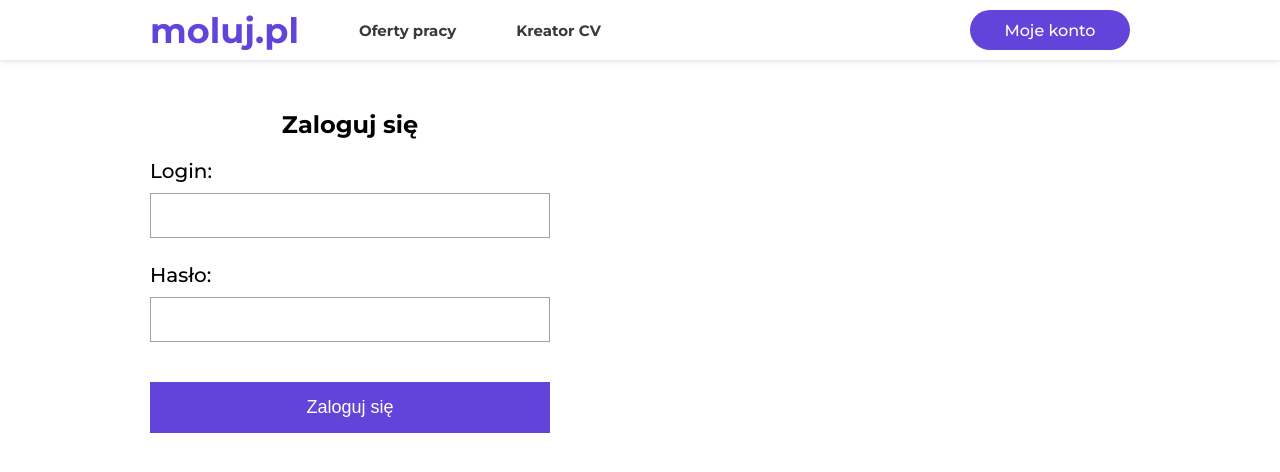
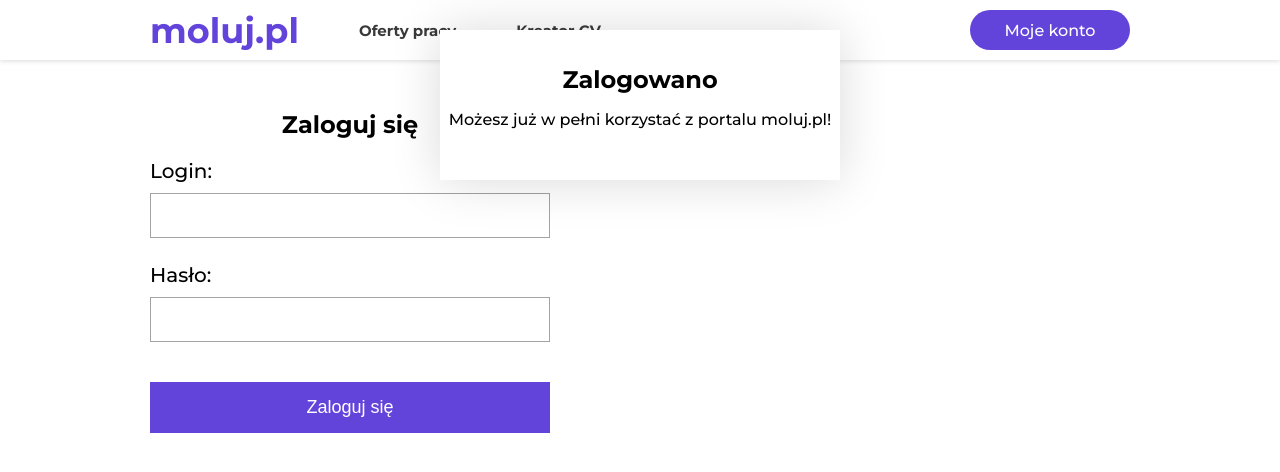
Before and after one commit to Uzyxen/system-ogloszeniowy, a Vue app: page /logowanie in a window 1280 px wide. Shown: the top 472 px of the page. Built offline with nearby package versions, Linux system fonts and the light colour scheme; no server answers; the HTML template or start-up script is replaced by a standard one.

Commit message:
Modal popup

```diff
--- /dev/null
+++ b/src/components/NotificationModal.vue
@@ -0,0 +1,32 @@
+<template>
+    <teleport to="body">
+        <div id="modal">
+            <slot/>
+        </div>
+    </teleport>
+</template>
+
+<script>
+    export default {
+
+    }
+</script>
+
+<style>
+    #modal{
+        background-color: #FFF;
+        box-shadow: 0px 1px 50px 0px rgba(0, 0, 0, 0.15);
+        z-index: 9999;
+        position: absolute;
+        top: 30px;
+        left: 50%;
+        transform: translateX(-50%);
+        width: 400px;
+        height: 150px;
+        display: flex;
+        justify-content: center;
+        align-items: center;
+        flex-direction: column;
+    }
+
+</style>
--- a/src/store/store.js
+++ b/src/store/store.js
@@ -39,7 +39,7 @@ export const useUserStore = defineStore('userStore', {
         async getUserData(endpoint) {
             const response = await fetchData(endpoint);
 
-            if(response) {
+            if(response.data) {
                 this.logged = response.data.logged;
                 this.first_name = response.data.first_name;
                 this.last_name = response.data.last_name;
--- a/src/views/LoginForm.vue
+++ b/src/views/LoginForm.vue
@@ -1,5 +1,10 @@
 <template>
     <div id="login-box">
+        <NotificationModal>
+            <h2>Zalogowano</h2>
+            <p>Możesz już w pełni korzystać z portalu moluj.pl!</p>
+        </NotificationModal>
+
         <h2>Zaloguj się</h2>
 
         <form @submit.prevent="Login" method="post">
@@ -21,6 +26,7 @@
 
 <script>
     import { useUserStore } from '../store/store';
+    import NotificationModal from '../components/NotificationModal.vue';
 
     export default {
         data(){
@@ -30,7 +36,8 @@
                     password: ''
                 },
                 loginErr: '',
-                passwordErr: ''
+                passwordErr: '',
+                success: false
             }
         },
         methods:{
@@ -44,9 +51,12 @@
                 else this.passwordErr = '';
 
                 if(this.data.login !== '' && this.data.password !== ''){
-                    userStore.logInUser('http://localhost/system-ogloszeniowy/src/api/singIn.php', this.data);
+                    userStore.logInUser('http://localhost/system-ogloszeniowy/src/api/singIn.php', this.data)
                 }
             }
+        },
+        components: {
+            NotificationModal
         }
     }
 
```
